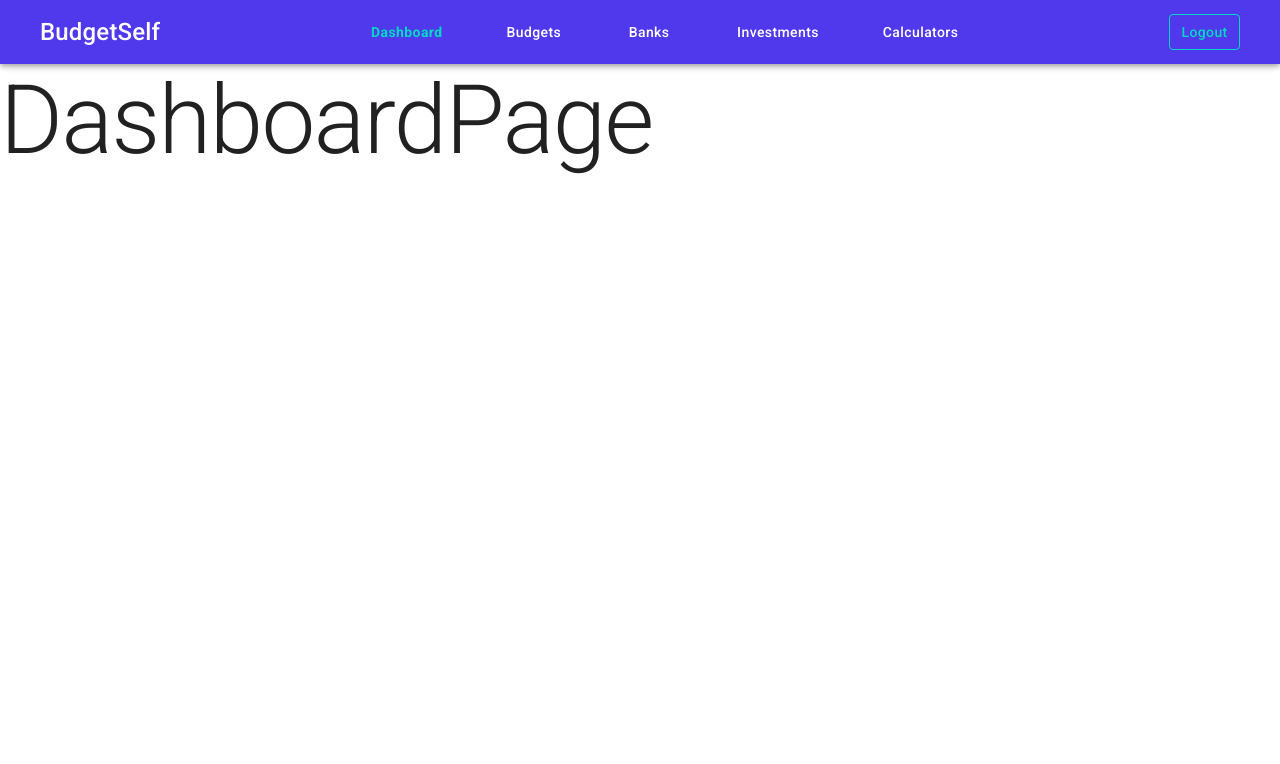
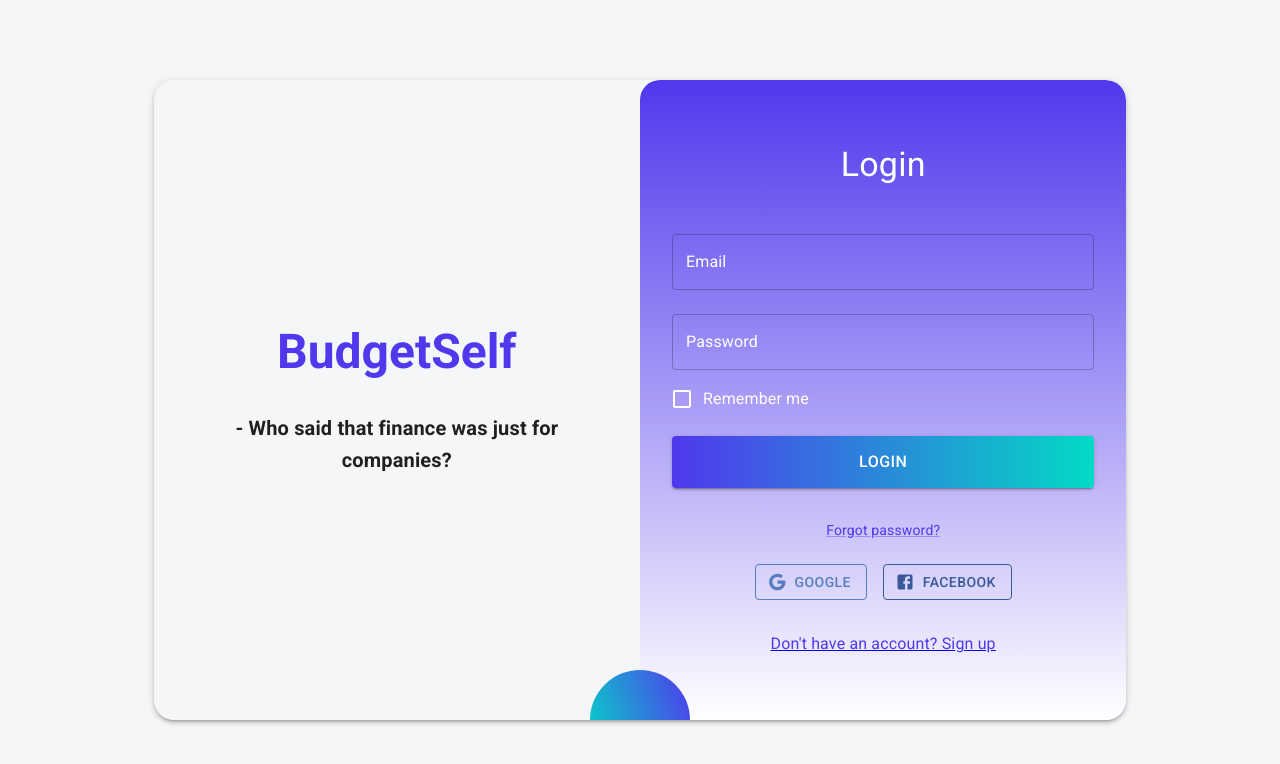
Before and after one commit to alvarosantiagolopez/BudgetSelf, a React (Vite) app: page /auth/login in a window 1280 px wide. Before the commit this address led to /dashboard. Shown: the top 764 px of the page. Built offline with nearby package versions, Linux system fonts and the light colour scheme.

Commit message:
auth design

```diff
--- /dev/null
+++ b/src/auth/layout/AuthLayout.jsx
@@ -0,0 +1,88 @@
+import { Box, Typography } from "@mui/material";
+
+export const AuthLayout = ({ children, title = '' }) => {
+    return (
+
+        <Box
+            sx={{
+                display: 'flex',
+                height: '100vh',
+                justifyContent: 'center',
+                alignItems: 'center',
+                backgroundColor: '#f4f6f8',
+                padding: '2rem',
+            }}
+        >
+            <Box
+                sx={{
+                    display: 'flex',
+                    flexDirection: 'row',
+                    alignItems: 'center',
+                    width: '80%',
+                    maxWidth: '1000px',
+                    boxShadow: 3,
+                    borderRadius: '20px',
+                    overflow: 'hidden',
+                }}
+            >
+                {/* Welcome */}
+                <Box
+                    sx={{
+                        width: '50%',
+                        padding: '2rem',
+                        textAlign: 'center',
+                        display: { xs: 'none', md: 'block' },
+                        backgroundColor: '#f4f6f8',
+                    }}
+                >
+                    <Typography variant="h3" component="h1" sx={{ color: 'primary.main', fontWeight: 'bold' }}>
+                        BudgetSelf
+                    </Typography>
+
+                    <Typography variant="h6" component="h6" fontWeight="300" marginTop="2rem">
+                        <Box component="span" sx={{ fontWeight: 'bold' }} >
+                            - Who said that finance was just for companies?
+                        </Box>
+                    </Typography>
+                </Box>
+
+                {/* Login form */}
+                <Box
+                    sx={{
+                        width: { xs: '100%', md: '50%' },
+                        padding: '4rem 2rem',
+                        background: 'linear-gradient(540deg, #5038ED, #FFFFFF)',
+                        borderRadius: '20px',
+                        position: 'relative',
+                    }}
+                >
+                    {/* Circle */}
+                    <Box
+                        sx={{
+                            position: 'absolute',
+                            bottom: '-50px',
+                            left: '-50px',
+                            width: '100px',
+                            height: '100px',
+                            borderRadius: '50%',
+                            background: 'linear-gradient(250deg, #5038ED, #03DAC5)',
+                        }}
+                    />
+
+                    <Typography
+                        variant="h4"
+                        component="h2"
+                        marginBottom="2rem"
+                        textAlign="center"
+                        color="#FFFFFF"
+                    >
+                        {title}
+                    </Typography>
+
+                    {children}
+
+                </Box>
+            </Box>
+        </Box>
+    );
+};
--- a/src/auth/pages/LoginPage.jsx
+++ b/src/auth/pages/LoginPage.jsx
@@ -1,11 +1,88 @@
-import { Toolbar, Typography } from "@mui/material"
+import { Link as RouterLink } from 'react-router-dom';
 
+import { Box, TextField, Button, Checkbox, FormControlLabel, Link } from '@mui/material';
+import { Google as GoogleIcon, Facebook as FacebookIcon } from '@mui/icons-material';
+import { AuthLayout } from '../layout/AuthLayout';
 
 export const LoginPage = () => {
     return (
-        <>
-            <Toolbar />
-            <Typography variant='h1'>LoginPage</Typography>
-        </>
-    )
-}
+
+        <AuthLayout title={'Login'}>
+
+            <TextField
+                label="Email"
+                variant="outlined"
+                fullWidth
+                margin="normal"
+                InputLabelProps={{
+                    style: { color: '#FFFFFF' },
+                }}
+                InputProps={{
+                    style: { color: '#FFFFFF' },
+                }}
+            />
+
+            <TextField
+                label="Password"
+                variant="outlined"
+                type="password"
+                fullWidth
+                margin="normal"
+                InputLabelProps={{
+                    style: { color: '#FFFFFF' },
+                }}
+                InputProps={{
+                    style: { color: '#FFFFFF' },
+                }}
+            />
+
+            <FormControlLabel
+                control={<Checkbox sx={{ color: '#FFFFFF' }} />}
+                label="Remember me"
+                sx={{
+                    marginBottom: '1rem',
+                    color: '#FFFFFF',
+                }}
+            />
+
+            <Button
+                variant="contained"
+                fullWidth
+                sx={{
+                    background: 'linear-gradient(90deg, #5038ED, #03DAC5)',
+                    color: 'white',
+                    padding: '0.75rem',
+                    fontSize: '1rem',
+                    marginBottom: '2rem',
+                }}
+            >
+                Login
+            </Button>
+
+            <Link href="#" variant="body2" display="block" textAlign="center" marginBottom="1.5rem" sx={{ color: 'primary.main' }}>
+                Forgot password?
+            </Link>
+
+
+            <Box sx={{ display: 'flex', justifyContent: 'center', gap: '1rem', marginBottom: '1rem' }}>
+                <Button variant="outlined" startIcon={<GoogleIcon />} sx={{ color: '#587DBD', borderColor: '#587DBD' }}>
+                    Google
+                </Button>
+
+                <Button variant="outlined" startIcon={<FacebookIcon />} sx={{ color: '#3b5998', borderColor: '#3b5998' }}>
+                    Facebook
+                </Button>
+            </Box>
+
+            <RouterLink to="/auth/register">
+                <Box textAlign="center" sx={{ color: 'primary.main', marginTop: '2rem' }}>
+                    Don't have an account? Sign up
+                </Box>
+            </RouterLink>
+
+        </AuthLayout>
+
+
+
+    );
+};
--- /dev/null
+++ b/src/auth/pages/RegisterPage.jsx
@@ -0,0 +1,64 @@
+import { Link as RouterLink } from 'react-router-dom';
+
+import { Box, TextField, Button } from '@mui/material';
+import { AuthLayout } from '../layout/AuthLayout';
+
+export const RegisterPage = () => {
+    return (
+
+        <AuthLayout title={'Register'}>
+
+            <TextField
+                label="Email"
+                variant="outlined"
+                fullWidth
+                margin="normal"
+                InputLabelProps={{
+                    style: { color: '#FFFFFF' },
+                }}
+                InputProps={{
+                    style: { color: '#FFFFFF' },
+                }}
+            />
+
+            <TextField
+                label="Password"
+                variant="outlined"
+                type="password"
+                fullWidth
+                margin="normal"
+                InputLabelProps={{
+                    style: { color: '#FFFFFF' },
+                }}
+                InputProps={{
+                    style: { color: '#FFFFFF' },
+                }}
+            />
+
+            <Button
+                variant="contained"
+                fullWidth
+                sx={{
+                    background: 'linear-gradient(90deg, #5038ED, #03DAC5)',
+                    color: 'white',
+                    padding: '0.75rem',
+                    fontSize: '1rem',
+                    marginBottom: '1rem',
+                    marginTop: '1.5rem'
+                }}
+            >
+                Create account
+            </Button>
+
+            <RouterLink to="/auth/login">
+                <Box textAlign="center" sx={{ color: 'primary.main', marginTop: '1rem' }}>
+                    Already have an account? Sign in
+                </Box>
+            </RouterLink>
+
+        </AuthLayout>
+
+
+
+    );
+};
--- /dev/null
+++ b/src/auth/pages/index.js
@@ -0,0 +1,4 @@
+
+
+export * from './LoginPage';
+export * from './RegisterPage';
--- /dev/null
+++ b/src/auth/routes/AuthRoutes.jsx
@@ -0,0 +1,13 @@
+import { Navigate, Route, Routes } from 'react-router-dom'
+import { LoginPage, RegisterPage } from '../pages'
+
+export const AuthRoutes = () => {
+    return (
+        <Routes>
+            <Route path="login" element={<LoginPage />} />
+            <Route path="register" element={<RegisterPage />} />
+
+            <Route path="/*" element={<Navigate to="/auth/login" />} />
+        </Routes>
+    )
+}
--- a/src/components/NavBar.jsx
+++ b/src/components/NavBar.jsx
@@ -56,10 +56,10 @@ export const NavBar = () => {
                         component='div'
                         sx={{
                             flexGrow: 1,
-                            textAlign: 'center', // Asegura que BudgetSelf esté centrado
+                            textAlign: 'center',
                             fontSize: { xs: '1.2rem', sm: '1.5rem' },
                             position: 'relative',
-                            zIndex: 9, // Asegura que esté por debajo del IconButton
+                            zIndex: 9,
                         }}
                     >
                         BudgetSelf
@@ -86,7 +86,7 @@ export const NavBar = () => {
                         variant='outlined'
                         color="secondary"
                         component={NavLink}
-                        to="login"
+                        to="auth/login"
                         sx={{
                             textTransform: 'capitalize',
                             color: 'secondary.main',
--- a/src/router/AppRouter.jsx
+++ b/src/router/AppRouter.jsx
@@ -1,5 +1,5 @@
 import { Route, Routes } from 'react-router-dom';
-import { LoginPage } from '../auth/pages/LoginPage';
+import { AuthRoutes } from '../auth/routes/AuthRoutes';
 import { FeaturesRoutes } from '../features';
 
 
@@ -9,8 +9,10 @@ export const AppRouter = () => {
         <>
             <Routes>
 
-                <Route path="login" element={<LoginPage />} />
+                {/* Login and Register */}
+                <Route path="auth/*" element={<AuthRoutes />} />
 
+                {/* BudgetApp */}
                 <Route path="/*" element={<FeaturesRoutes />} />
 
             </Routes>
```
